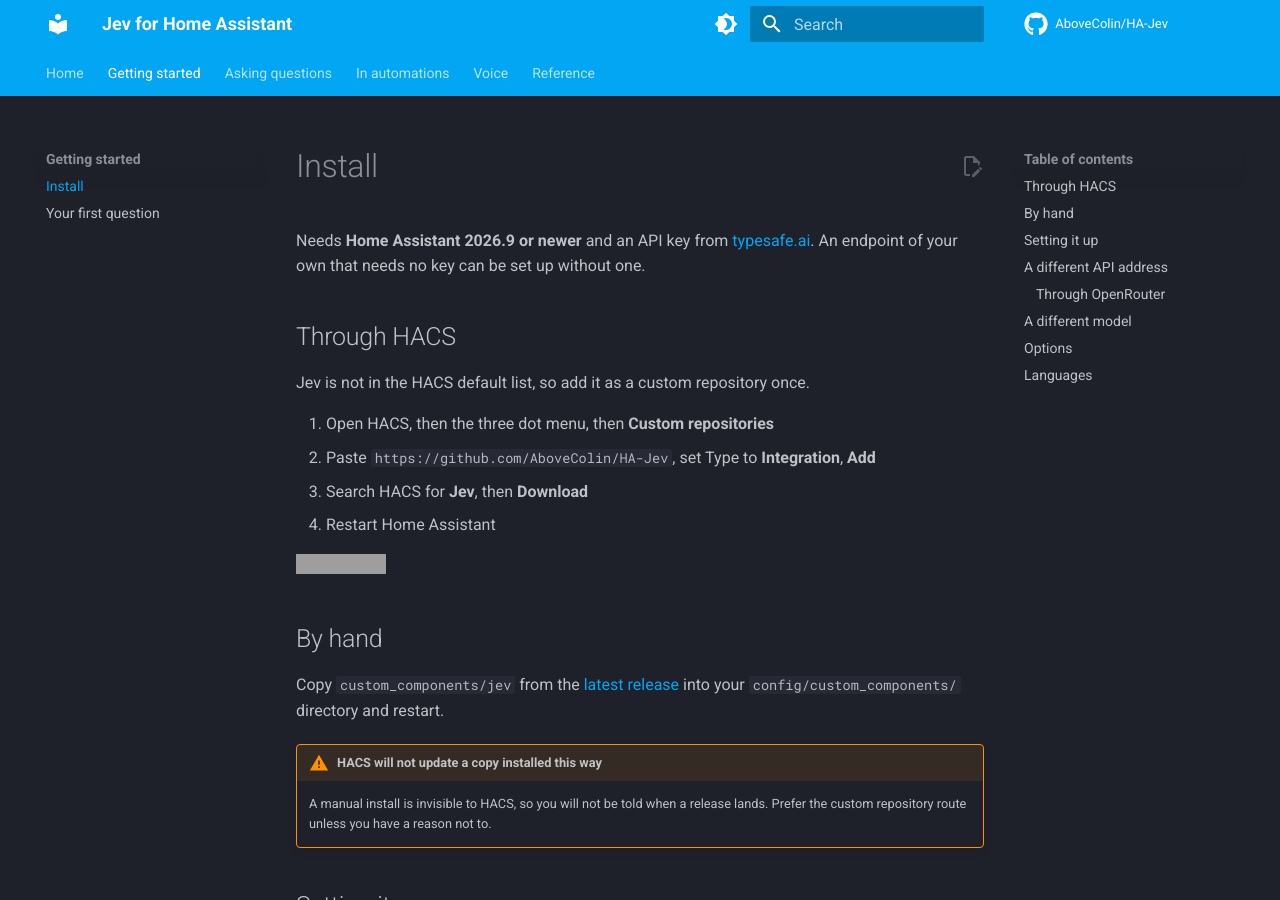
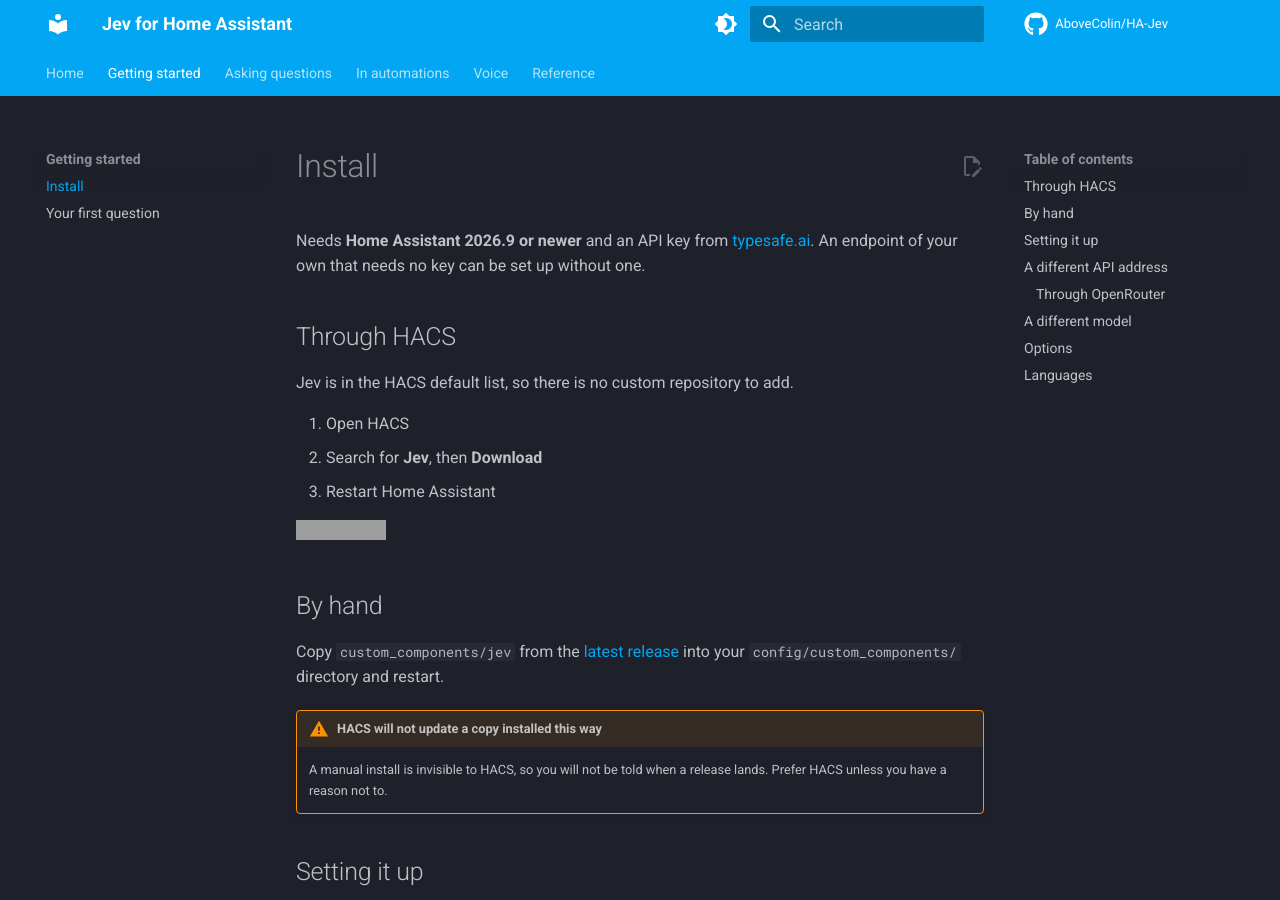
Before and after one commit to AboveColin/HA-Jev, an MkDocs documentation site: the page built from site-docs/install.md, in a window 1280 px wide and 900 px high. Built offline with MkDocs 1.6.1 and Material for MkDocs 9.7.7, drawn with Linux system fonts in a browser that asks for light colours; comment, search, counter and statistics services are not loaded; grey boxes are pictures that could not be loaded.

Commit message:
docs: Jev is in the HACS default list (#68)
Install through a HACS search. The custom repository step is no longer needed.

```diff
--- a/site-docs/install.md
+++ b/site-docs/install.md
@@ -6,12 +6,11 @@
 
 ## Through HACS
 
-Jev is not in the HACS default list, so add it as a custom repository once.
+Jev is in the HACS default list, so there is no custom repository to add.
 
-1. Open HACS, then the three dot menu, then **Custom repositories**
-2. Paste `https://github.com/AboveColin/HA-Jev`, set Type to **Integration**, **Add**
-3. Search HACS for **Jev**, then **Download**
-4. Restart Home Assistant
+1. Open HACS
+2. Search for **Jev**, then **Download**
+3. Restart Home Assistant
 
 [![Open your Home Assistant instance and open a repository inside HACS.](https://my.home-assistant.io/badges/hacs_repository.svg)](https://my.home-assistant.io/redirect/hacs_repository/?owner=AboveColin&repository=HA-Jev&category=integration)
 
@@ -23,7 +22,7 @@
 
 !!! warning "HACS will not update a copy installed this way"
     A manual install is invisible to HACS, so you will not be told when a release
-    lands. Prefer the custom repository route unless you have a reason not to.
+    lands. Prefer HACS unless you have a reason not to.
 
 ## Setting it up
 
```
Also changed, not shown: README.md (+5 -6 lines).
